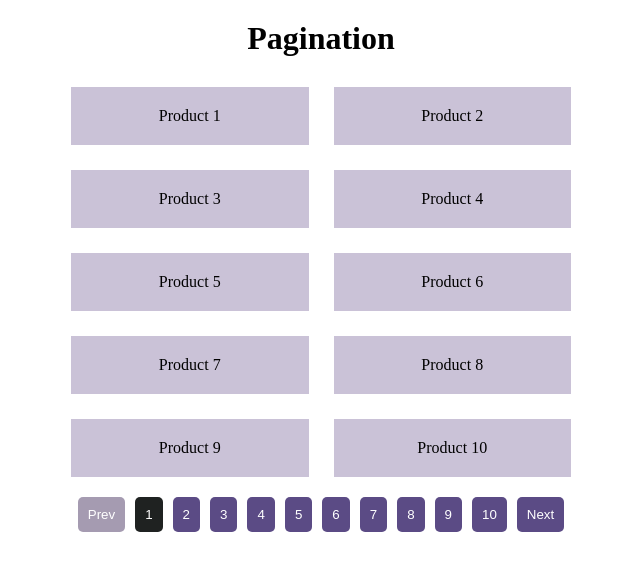
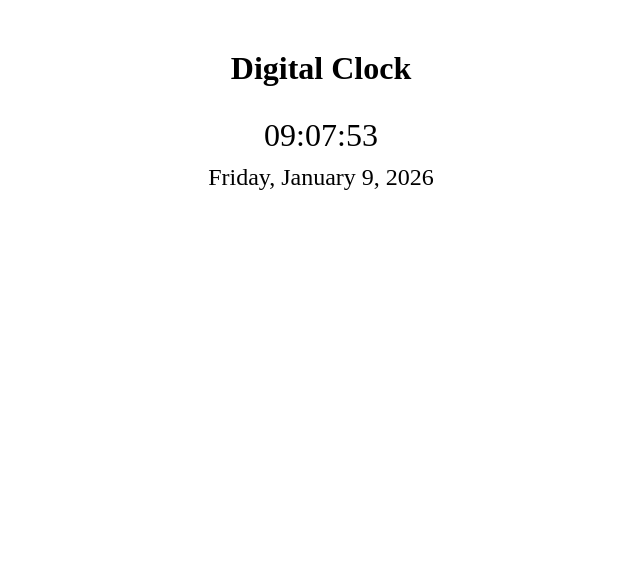
Before and after one commit to priyapop/React-mini-projects, a React (Vite) app: page / in a window 1280 px wide. Shown: the top 570 px of the page, without its empty margins (319-959 px from the left). Built offline with nearby package versions, Linux system fonts and the light colour scheme.

Commit message:
digital-clock

```diff
--- a/src/App.jsx
+++ b/src/App.jsx
@@ -1,12 +1,13 @@
 import { useState } from "react";
 import "./App.css";
 import PaginationTest from "./components/pagination/test";
-
+import Clock from "./components/digatal-clock";
 function App() {
   return (
     <>
       <div className="App">
-        <PaginationTest />
+        {/* <PaginationTest /> */}
+        <Clock/>
       </div>
     </>
   );
--- /dev/null
+++ b/src/components/digatal-clock/clock.css
@@ -0,0 +1,16 @@
+
+.digital-clock{
+    padding: 30px;
+    margin: 0px;
+    justify-items: center;
+}
+
+.time{
+    font-size:xx-large;
+
+}
+
+.date{
+    padding-top:10px ;
+    font-size: x-large;
+}
--- /dev/null
+++ b/src/components/digatal-clock/index.jsx
@@ -0,0 +1,37 @@
+import { useEffect, useState } from "react";
+import './clock.css'
+function Clock() {
+  const [time, setTime] = useState(new Date());
+
+  useEffect(() => {
+    const intervalId = setInterval(() => {
+      setTime(new Date());
+    }, 1000);
+    return () => {
+      clearInterval(intervalId);
+    };
+  }, []);
+
+  return (
+    <div className="digital-clock">
+      <h1> Digital Clock </h1>
+      <div className="clock">
+        <div className="time">
+          <span>{time.getHours().toString().padStart(2, "0")}</span>:
+          <span>{time.getMinutes().toString().padStart(2, "0")}</span>:
+        <span>{time.getSeconds().toString().padStart(2, "0")}</span>
+        </div>
+        <div className="date">
+          {time.toLocaleDateString(undefined, {
+            weekday: "long",
+            year: "numeric",
+            month: "long",
+            day: "numeric",
+          })}
+        </div>
+      </div>
+    </div>
+  );
+}
+
+export default Clock;
```
